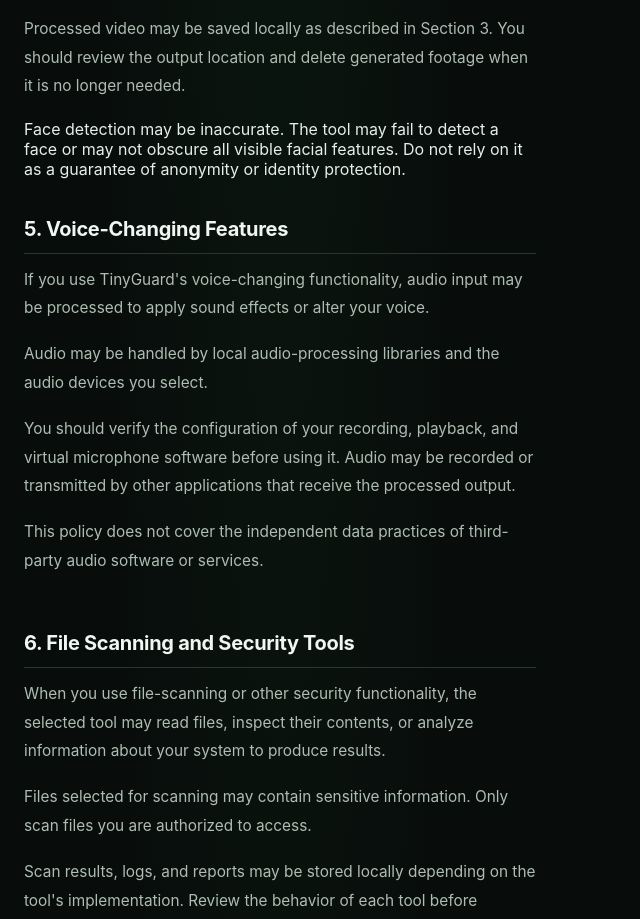
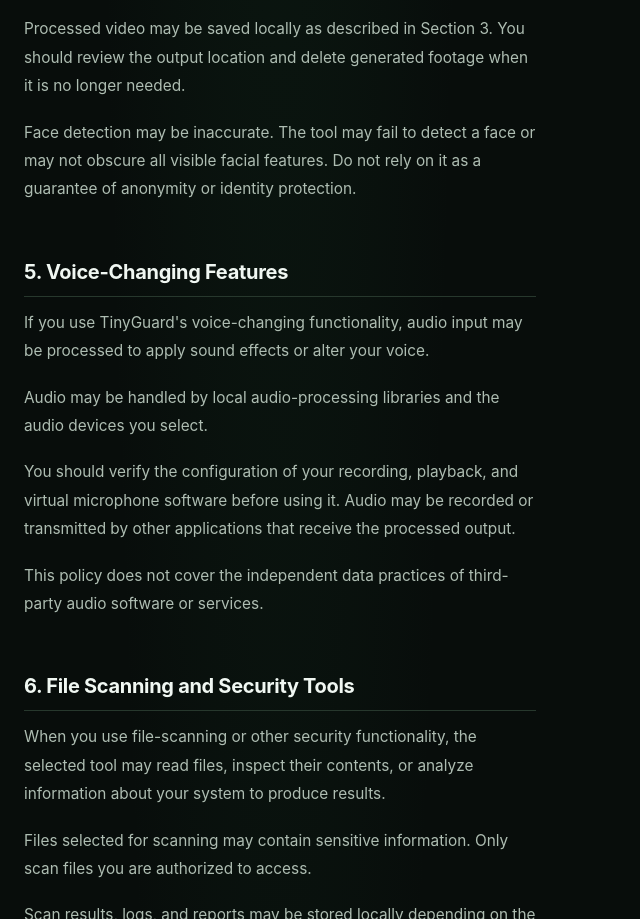
Before and after one commit to lukeskywalker4621-cmyk/tinygaurd, a website built with Vite: page tinygaurd/src/frontend/privacy_policy.html in a window 1280 px wide. Shown: the part 1936-2855 px from the top of the page, without its empty margins (0-640 px from the left). Built offline with nearby package versions, Linux system fonts and the light colour scheme.

Commit message:
fixing p tag

```diff
--- a/tinygaurd/src/frontend/privacy_policy.html
+++ b/tinygaurd/src/frontend/privacy_policy.html
@@ -20,11 +20,11 @@
         <h3>2. Information We Process</h3>
         <p class="Privacy_text">Depending on which features you choose to use, TinyGuard may process the following information locally on your device:</p>
         <ul>
-            <li><strong>Files:</strong> Files or directories you select for scanning or analysis.</li>
-            <li><strong>Webcam footage:</strong> Video frames captured from your webcam when using face-hiding functionality.</li>
-            <li><strong>Audio:</strong> Audio input processed by voice-changing functionality.</li>
-            <li><strong>Device information:</strong> Technical information necessary for security checks or other tools that inspect your device.</li>
-            <li><strong>User-provided content:</strong> Links, text, or other input you provide to individual security tools.</li>
+                <li><strong>Files:</strong> Files or directories you select for scanning or analysis.</li>
+                <li><strong>Webcam footage:</strong> Video frames captured from your webcam when using face-hiding functionality.</li>
+                <li><strong>Audio:</strong> Audio input processed by voice-changing functionality.</li>
+                <li><strong>Device information:</strong> Technical information necessary for security checks or other tools that inspect your device.</li>
+                <li><strong>User-provided content:</strong> Links, text, or other input you provide to individual security tools.</li>
         </ul>
         <p class="Privacy_text">The information processed depends on the specific tool you use and the permissions you grant it.</p>
         <p class="Privacy_text">TinyGuard does not require you to create an account to use its desktop application.</p>
@@ -39,7 +39,7 @@
         <p class="Privacy_text">If you use TinyGuard's face-hiding functionality, the application may access your webcam to capture video frames and apply visual effects, such as blurring or obscuring detected faces.</p>
         <p class="Privacy_text">Webcam access is necessary for this functionality to work.</p>
         <p class="Privacy_text">Processed video may be saved locally as described in Section 3. You should review the output location and delete generated footage when it is no longer needed.</p>
-        Face detection may be inaccurate. The tool may fail to detect a face or may not obscure all visible facial features. Do not rely on it as a guarantee of anonymity or identity protection.
+        <p class="Privacy_text">Face detection may be inaccurate. The tool may fail to detect a face or may not obscure all visible facial features. Do not rely on it as a guarantee of anonymity or identity protection.</p>
         <h3>5. Voice-Changing Features</h3>
         <p class="Privacy_text">If you use TinyGuard's voice-changing functionality, audio input may be processed to apply sound effects or alter your voice.</p>
         <p class="Privacy_text">Audio may be handled by local audio-processing libraries and the audio devices you select.</p>
@@ -86,8 +86,8 @@
         <h3>13. Contact</h3>
         <p class="Privacy_text">For questions, concerns, or requests related to this Privacy Policy, contact the project maintainer:</p>
         <ul class="Privacy_links">
-            <li><a href="mailto:lukeskywalker4621@gmail.com">Email</a></li>
-            <li><a href="https://github.com/lukeskywalker4621-cmyk/tinyguard">GitHub Repository</a></li>
+            <li><a href="mailto:lukeskywalker4621@gmail.com">   Email</a></li>
+            <li><a href="https://github.com/lukeskywalker4621-cmyk/tinyguard">  GitHub Repository</a></li>
         </ul>
         <p class="Privacy_text">You may also report privacy or security concerns through the repository's available reporting channels.</p>
         <script type="module" src="../renderer.js"></script>
```
